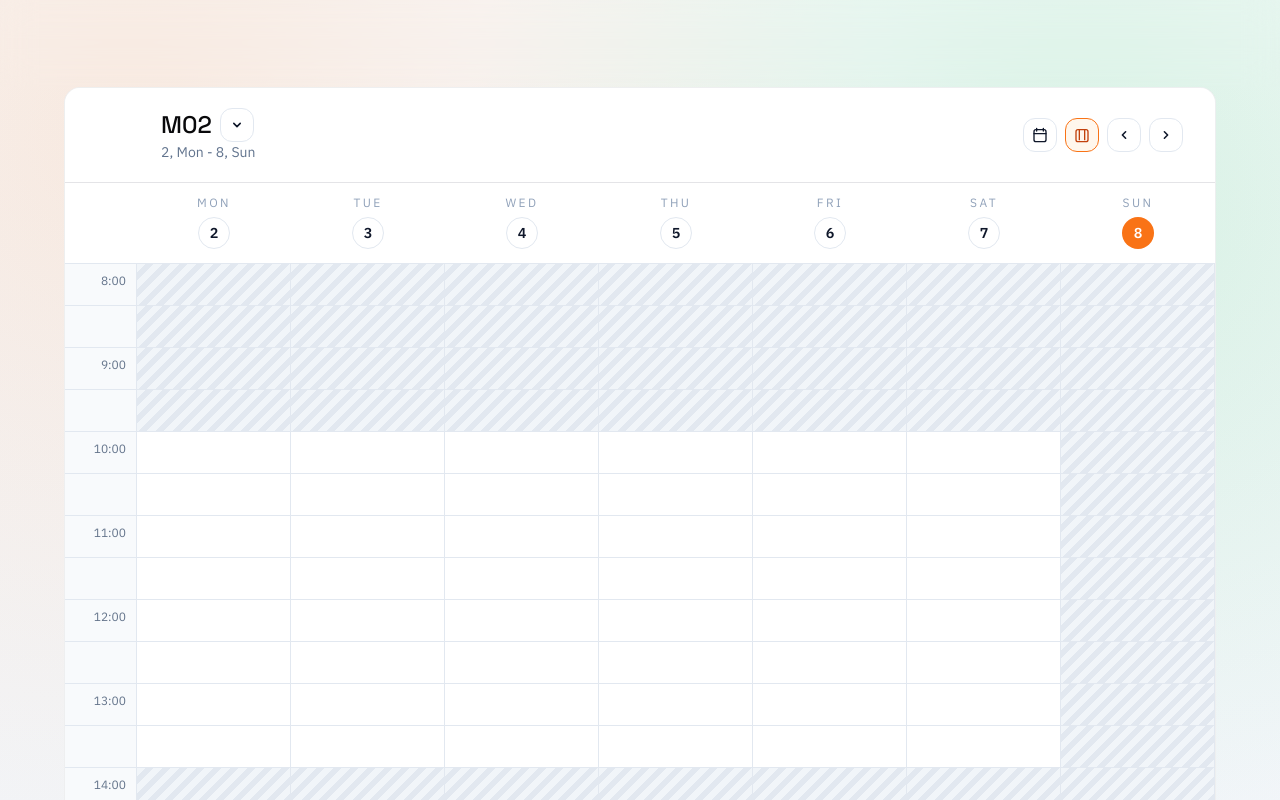
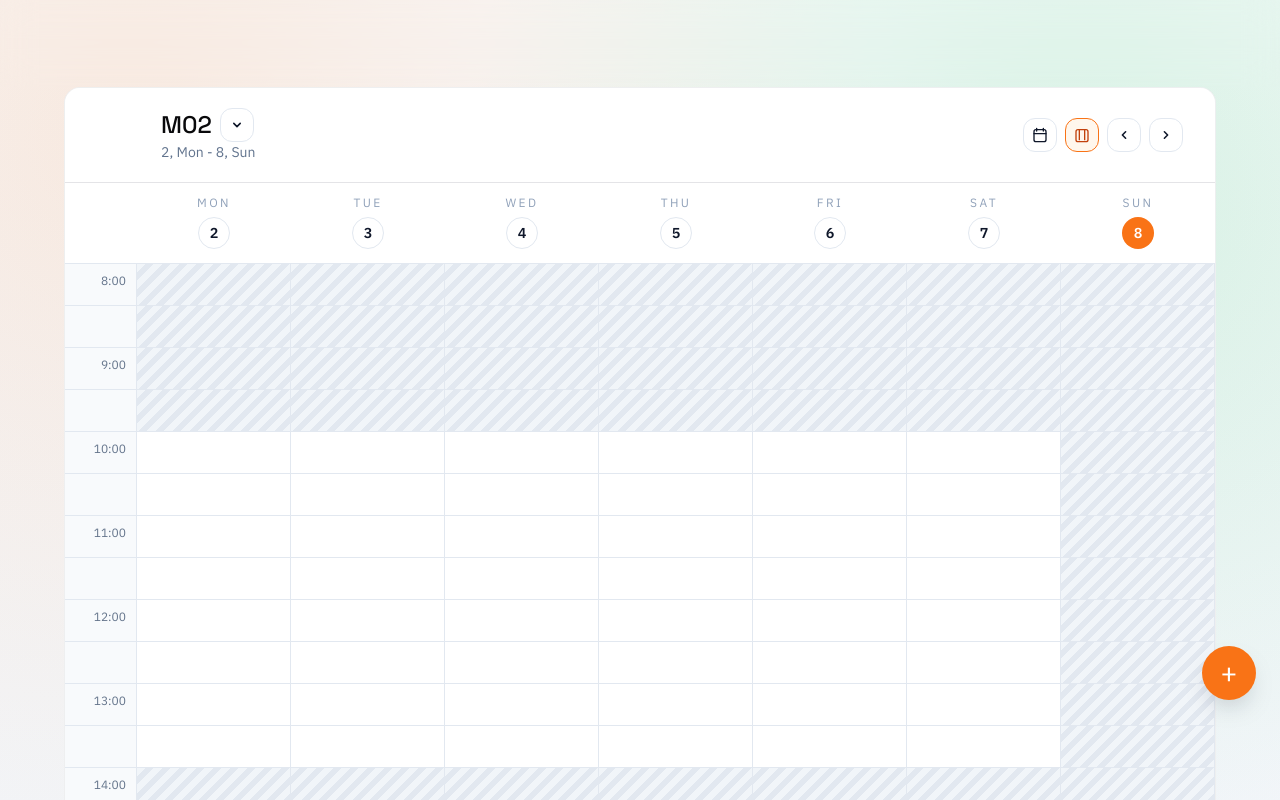
Before and after one commit to farrux13x/show-bron, a Vue app: page /calendar in a window 1280 px wide. Shown: the top 800 px of the page. Built offline with nearby package versions, Linux system fonts and the light colour scheme.

Commit message:
fix: update CalendarFab position and ensure consistent rendering in Calendar and Today pages

```diff
--- a/src/features/calendar-fab/CalendarFab.vue
+++ b/src/features/calendar-fab/CalendarFab.vue
@@ -17,9 +17,9 @@ const { t } = useI18n();
 
 <style scoped>
 .calendar-fab {
-  position: absolute;
+  position: fixed;
   right: 24px;
-  bottom: 24px;
+  bottom: 100px;
   display: inline-flex;
   align-items: center;
   justify-content: center;
--- a/src/pages/calendar/CalendarPage.vue
+++ b/src/pages/calendar/CalendarPage.vue
@@ -1,8 +1,8 @@
 <template>
   <section class="card relative overflow-hidden">
     <CalendarBoard />
-    <CalendarFab />
   </section>
+  <CalendarFab />
 </template>
 
 <script setup lang="ts">
--- a/src/pages/today/TodayPage.vue
+++ b/src/pages/today/TodayPage.vue
@@ -13,9 +13,11 @@
 
     <TodayAppointments />
   </section>
+  <CalendarFab />
 </template>
 
 <script setup lang="ts">
+import CalendarFab from '@/features/calendar-fab/CalendarFab.vue';
 import { useI18n } from 'vue-i18n';
 // import { useAppointmentsStore } from '@/entities/appointment/model/appointments.store';
 // import AppButton from '@/shared/ui/AppButton.vue';
```
